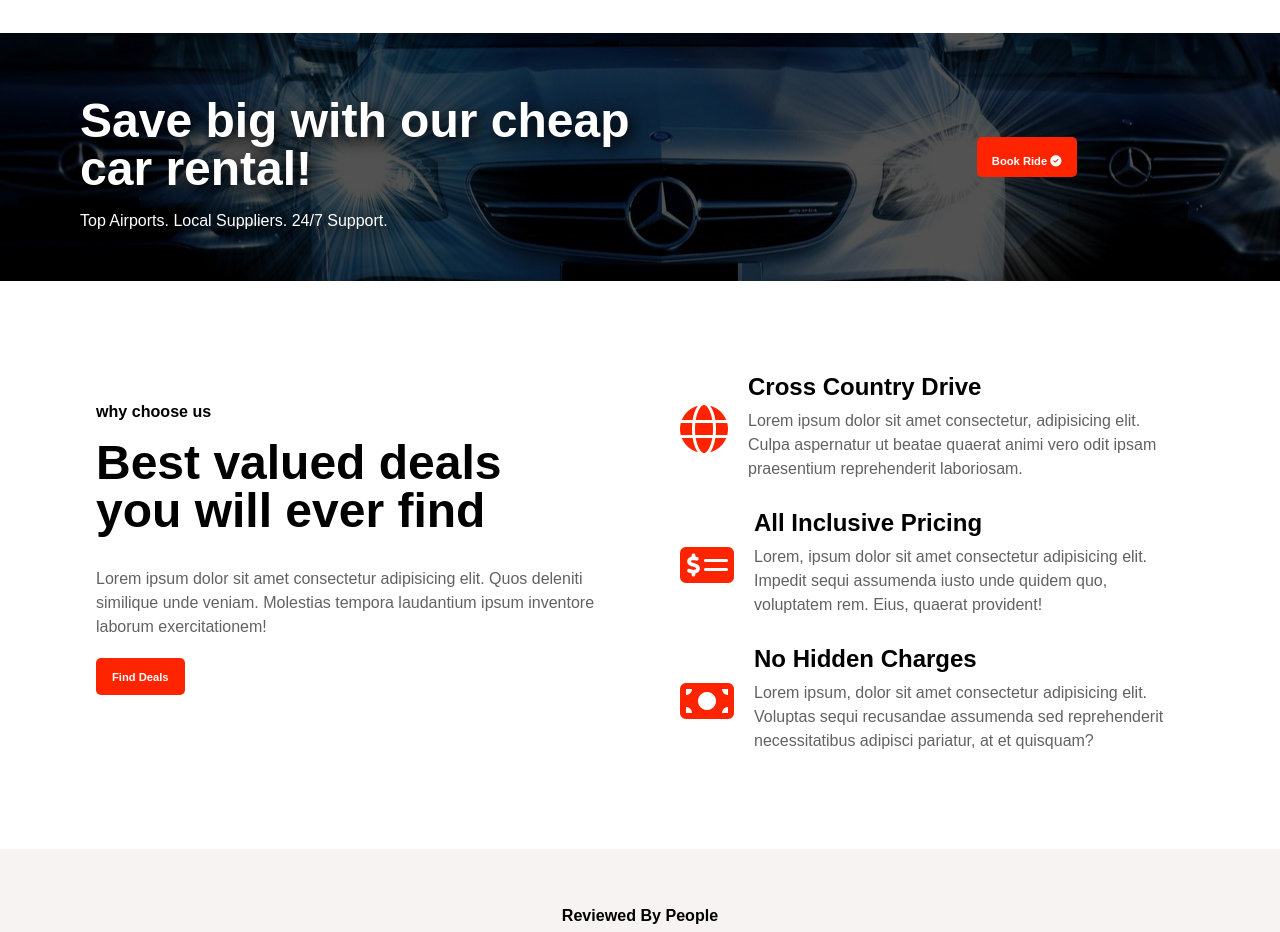
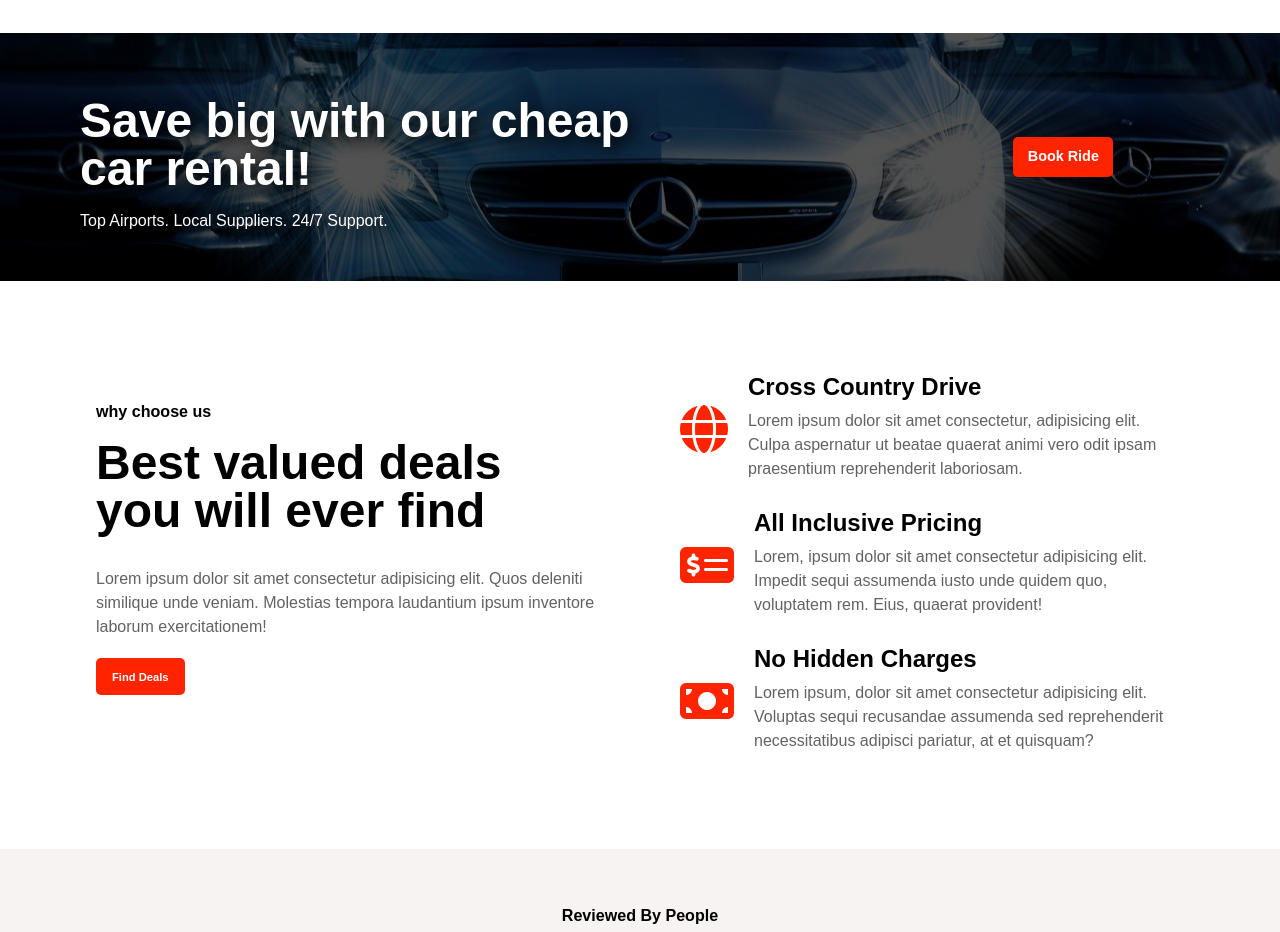
Before and after one commit to Othniel3983/rakes-automobile, a plain HTML site: page index.html in a window 1280 px wide. Shown: the part 3240-4172 px from the top of the page. Drawn offline with Linux system fonts and the light colour scheme.

Commit message:
updated some buttoms

```diff
--- a/css/media.css
+++ b/css/media.css
@@ -133,6 +133,10 @@
         display: block;
     }
 
+    .callout_container2 .cc2_btn {
+        margin: 0;
+    }
+
     #about_company {
         display: block;
     }
--- a/css/style.css
+++ b/css/style.css
@@ -489,30 +489,26 @@ button > a {
     text-transform: capitalize;
 }
 
-.callout_container2 button {
+.callout_container2 .cc2_btn {
     background: #ff2400;
+    color: #fff;
     border: 0;
     border-radius: 5px;
+    font-size: 0.9rem;
+    font-weight: 600;
+    text-transform: capitalize;
     width: 100px;
     height: 40px;
     padding-top: 0;
-    justify-self: center;
+    margin-left: 10rem;
     transition: all 0.5s ease-in-out;
 }
 
-.callout_container2 button a {
-    color: #fff;
-    transition: color 0.5 ease;
-}
-
-.callout_container2 button:hover {
+.callout_container2 .cc2_btn:hover {
     transform: scale(1.1);
     background: #fff;
+    color: #ff2400;
     border: 2px solid #ff2400;
-}
-
-.callout_container2 button a:hover {
-    color: #ff2400;
 }
 
 /* deals component */
--- a/index.html
+++ b/index.html
@@ -165,9 +165,7 @@
           <h1>Save big with our cheap car rental!</h1>
           <p>top airports. local suppliers. 24/7 support.</p>
         </div>
-        <button>
-          <a href="#">book ride <i class="fa-solid fa-circle-check"></i></a>
-        </button>
+        <a href="#"><button class="cc2_btn">book ride</button></a>
       </section>
       <section class="deals">
         <div class="deals_content1">
```
